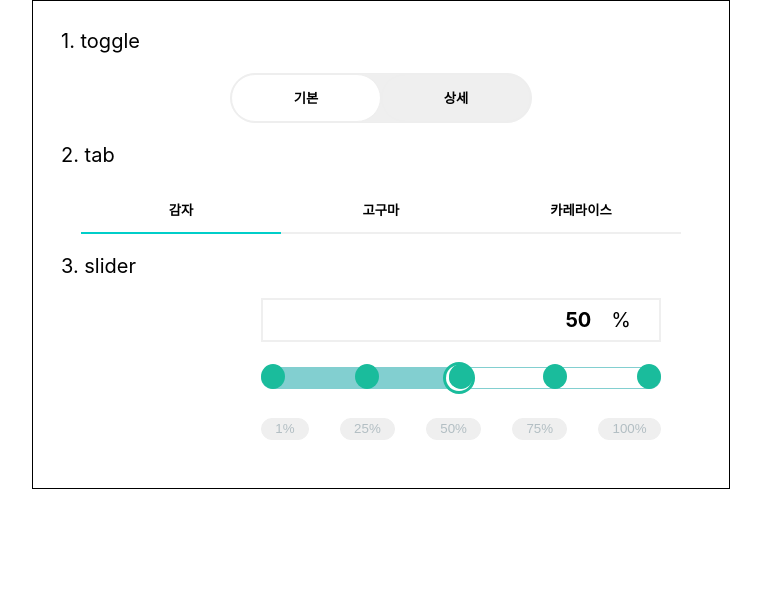
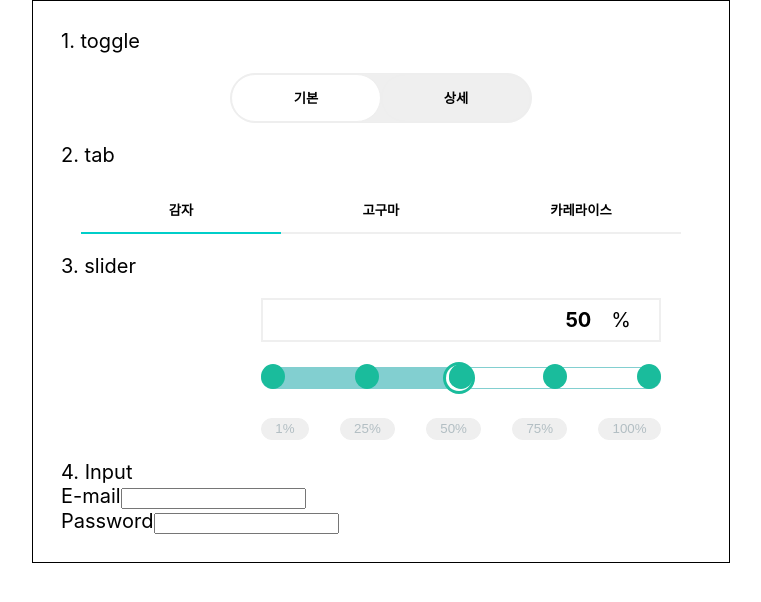
Before and after one commit to shongs27/wanted_pre_onboarding, a React (Create React App) app: page / in a window 1280 px wide. Shown: the top 602 px of the page, without its empty margins (259-1020 px from the left). Built offline with nearby package versions, Linux system fonts and the light colour scheme.

Commit message:
[Feat] 4. input 컴포넌트 기본 렌더링 구현

```diff
--- a/src/App.js
+++ b/src/App.js
@@ -3,6 +3,7 @@ import styled from '@emotion/styled';
 import Toggle from './components/Toggle';
 import Tab from './components/Tab';
 import Slider from './components/Slider';
+import Input from './components/Input';
 
 const Container = styled.div({
   width: '50%',
@@ -29,6 +30,11 @@ function App() {
         <div>3. slider</div>
         <Slider />
       </div>
+
+      <div className="Input.js">
+        <div>4. Input</div>
+        <Input />
+      </div>
     </Container>
   );
 }
--- /dev/null
+++ b/src/components/Input.js
@@ -0,0 +1,44 @@
+import { useState } from 'react';
+
+export default function Input() {
+  const [state, setState] = useState({
+    email: '',
+    password: '',
+  });
+
+  function handleChange(e) {
+    const {
+      target: { name, value },
+    } = e;
+
+    setState({
+      ...state,
+      [name]: value,
+    });
+  }
+
+  return (
+    <div>
+      <div>
+        <label htmlFor="input-email">E-mail</label>
+        <input
+          type="email"
+          id="input-email"
+          name="email"
+          value={state.email}
+          onChange={handleChange}
+        />
+      </div>
+      <div>
+        <label htmlFor="input-password">Password</label>
+        <input
+          type="password"
+          id="input-password"
+          name="password"
+          value={state.password}
+          onChange={handleChange}
+        />
+      </div>
+    </div>
+  );
+}
```
Also changed, not shown: 1 other file (tests, documents, lock files or other folders).
